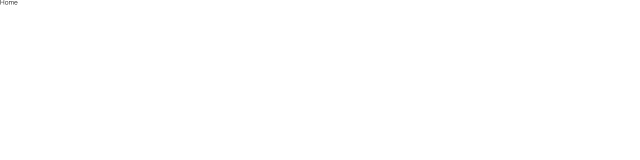
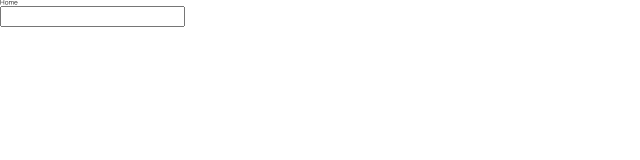
Before and after one commit to f-lab-edu/WanderStay2, a Next.js app: page / in a window 1280 px wide. Shown: the top 160 px of the page, without its empty margins (0-640 px from the left). Built offline with nearby package versions, Linux system fonts and the light colour scheme.

Commit message:
feat: 공통 input 컴포넌트

```diff
--- /dev/null
+++ b/components/commons/Input.tsx
@@ -0,0 +1,27 @@
+import styled from '@emotion/styled';
+
+interface InputProps extends React.ComponentProps<'input'> {
+  inputBoxSize: 'sm' | 'lg';
+  isHide: boolean;
+}
+type InputComponentProps = Partial<InputProps>;
+type WapperProps = Pick<InputProps, 'inputBoxSize' | 'isHide' | 'type'>;
+
+export const Input = ({
+  type = 'text',
+  inputBoxSize = 'lg',
+  isHide = false,
+  ...props
+}: InputComponentProps) => {
+  return (
+    <Wrapper
+      inputBoxSize={inputBoxSize}
+      isHide={isHide}
+      type={type}
+      value={props.value}
+      onChange={props.onChange}
+    ></Wrapper>
+  );
+};
+
+const Wrapper = styled.input<WapperProps>((props) => ({}));
--- a/pages/index.tsx
+++ b/pages/index.tsx
@@ -1,8 +1,10 @@
 import React from 'react';
+import { Input } from '@/components/commons/Input';
 export default function Home() {
   return (
-      <>
-        <div>Home</div>
-      </>
-    );
+    <>
+      <div>Home</div>
+      <Input />
+    </>
+  );
 }
```
